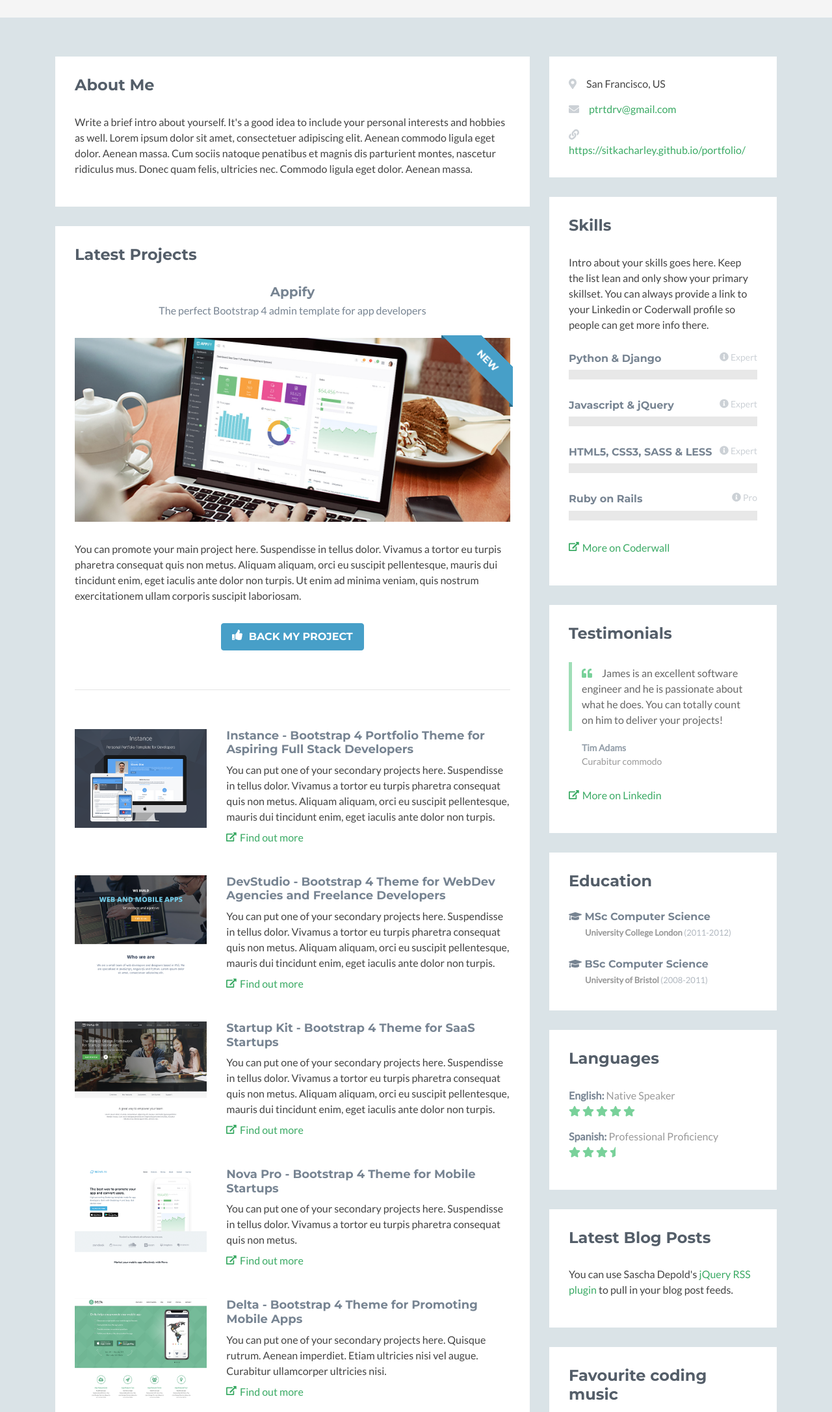
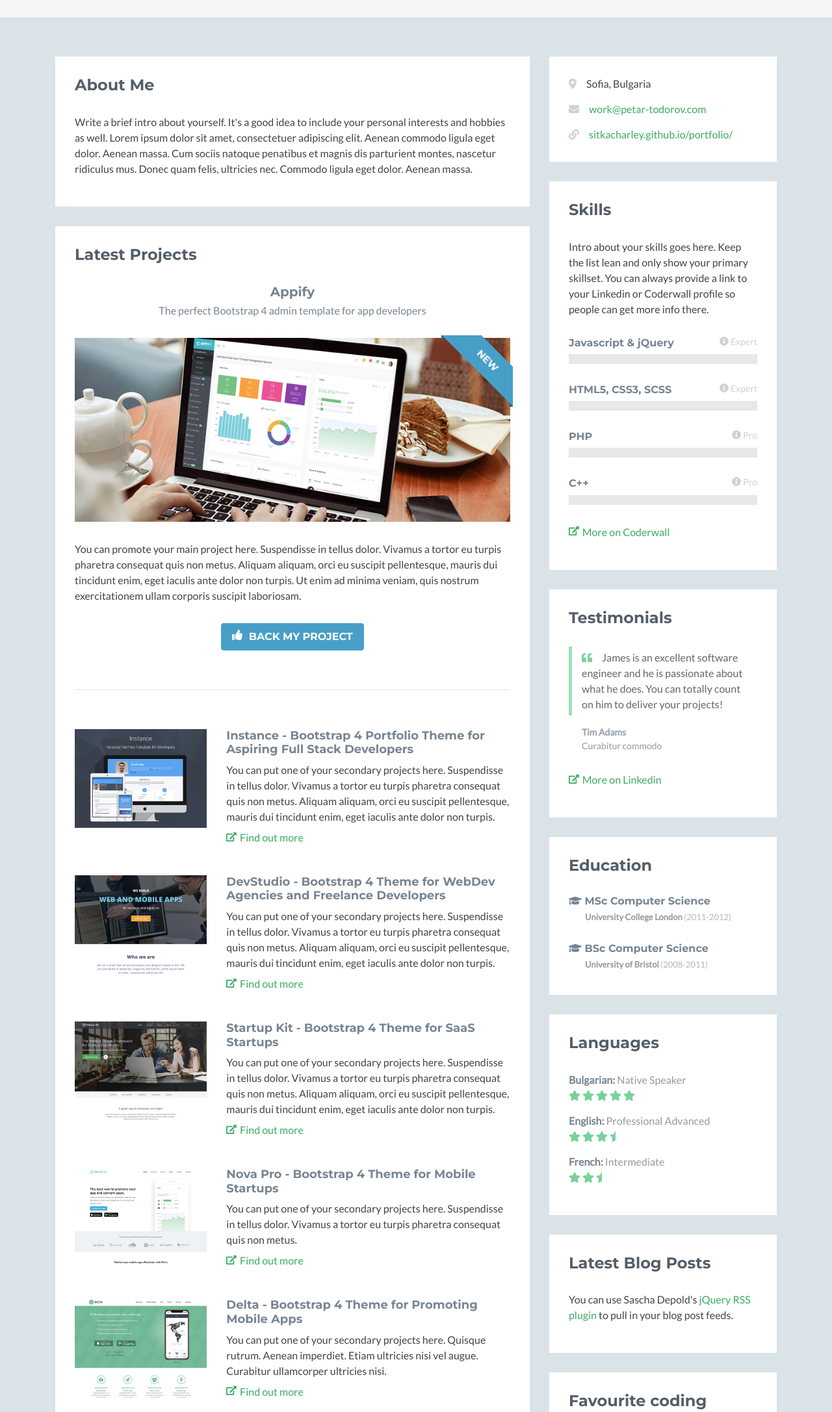
Before and after one commit to SitkaCharley/portfolio, a plain HTML site: page index.html in a window 1280 px wide. Shown: the part 220-2393 px from the top of the page at 65% size. Drawn offline with nearby package versions, Linux system fonts and the light colour scheme; no server answers; some icons are missing.

Commit message:
Update CV text

```diff
--- a/assets/js/main.js
+++ b/assets/js/main.js
@@ -60,11 +60,11 @@ jQuery(document).ready(function($) {
     );
 
     /* Github Calendar - https://github.com/IonicaBizau/github-calendar */
-    new GitHubCalendar("#github-graph", "IonicaBizau");
+    new GitHubCalendar("#github-graph", "SitkaCharley");
 
 
     /* Github Activity Feed - https://github.com/caseyscarborough/github-activity */
-    GitHubActivity.feed({ username: "mdo", selector: "#ghfeed" });
+    GitHubActivity.feed({ username: "SitkaCharley", selector: "#ghfeed" });
 
 
 });
--- a/index.html
+++ b/index.html
@@ -22,7 +22,7 @@
     <!-- github calendar css -->
     <link rel="stylesheet" href="assets/plugins/github-calendar/dist/github-calendar.css">
     <!-- github acitivity css -->
-    <link rel="stylesheet" href="http://cdnjs.cloudflare.com/ajax/libs/octicons/2.0.2/octicons.min.css">
+    <link rel="stylesheet" href="https://cdnjs.cloudflare.com/ajax/libs/octicons/2.0.2/octicons.min.css">
     <link rel="stylesheet" href="assets/plugins/github-activity/github-activity-0.1.5.min.css">
 
     <!-- Theme CSS -->
@@ -44,7 +44,7 @@
                     <li class="list-inline-item"><a href="https://stackoverflow.com/users/1353723/0xc0deguru"><i class="fab fa-stack-overflow"></i></a></li>
                 </ul>
             </div><!--//profile-->
-            <a class="btn btn-cta-primary float-right" href="mailto:ptrtdrv@gmail.com" target="_blank"><i class="fas fa-paper-plane"></i> Contact Me</a>
+            <a class="btn btn-cta-primary float-right" href="mailto:work@petar-todorov.com" target="_blank"><i class="fas fa-paper-plane"></i> Contact Me</a>
         </div><!--//container-->
     </header><!--//header-->
 
@@ -212,9 +212,9 @@
                         <h2 class="heading sr-only">Basic Information</h2>
                         <div class="content">
                             <ul class="list-unstyled">
-                                <li><i class="fas fa-map-marker-alt"></i><span class="sr-only">Location:</span>San Francisco, US</li>
-                                <li><i class="fas fa-envelope"></i><span class="sr-only">Email:</span><a href="#">ptrtdrv@gmail.com</a></li>
-                                <li><i class="fas fa-link"></i><span class="sr-only">Website:</span><a href="#">https://sitkacharley.github.io/portfolio/</a></li>
+                                <li><i class="fas fa-map-marker-alt"></i><span class="sr-only">Location:</span>Sofia, Bulgaria</li>
+                                <li><i class="fas fa-envelope"></i><span class="sr-only">Email:</span><a href="#">work@petar-todorov.com</a></li>
+                                <li><i class="fas fa-link"></i><span class="sr-only">Website:</span><a href="#">sitkacharley.github.io/portfolio/</a></li>
                             </ul>
                         </div><!--//content-->
                     </div><!--//section-inner-->
@@ -230,14 +230,6 @@
                             <div class="skillset">
 
                                 <div class="item">
-                                    <h3 class="level-title">Python &amp; Django<span class="level-label" data-toggle="tooltip" data-placement="left" data-animation="true" title="You can use the tooltip to explain more about your skill level..."><i class="fas fa-info-circle"></i>Expert</span></h3>
-                                    <div class="level-bar">
-                                        <div class="level-bar-inner" data-level="96%">
-                                        </div>
-                                    </div><!--//level-bar-->
-                                </div><!--//item-->
-
-                                <div class="item">
                                     <h3 class="level-title">Javascript &amp; jQuery<span class="level-label" data-toggle="tooltip" data-placement="left" data-animation="true" title="You can use the tooltip to explain more about your skill level..."><i class="fas fa-info-circle"></i>Expert</span></h3>
                                     <div class="level-bar">
                                         <div class="level-bar-inner" data-level="96%">
@@ -246,7 +238,7 @@
                                 </div><!--//item-->
 
                                 <div class="item">
-                                    <h3 class="level-title">HTML5, CSS3, SASS &amp; LESS<span class="level-label" data-toggle="tooltip" data-placement="left" data-animation="true" title="You can use the tooltip to explain more about your skill level..."><i class="fas fa-info-circle"></i>Expert</span></h3>
+                                    <h3 class="level-title">HTML5, CSS3, SCSS<span class="level-label" data-toggle="tooltip" data-placement="left" data-animation="true" title="You can use the tooltip to explain more about your skill level..."><i class="fas fa-info-circle"></i>Expert</span></h3>
                                     <div class="level-bar">
                                         <div class="level-bar-inner" data-level="96%">
                                         </div>
@@ -254,7 +246,15 @@
                                 </div><!--//item-->
 
                                 <div class="item">
-                                    <h3 class="level-title">Ruby on Rails<span class="level-label" data-toggle="tooltip" data-placement="left" data-animation="true" title="You can use the tooltip to explain more about your skill level..."><i class="fas fa-info-circle"></i>Pro</span></h3>
+                                    <h3 class="level-title">PHP<span class="level-label" data-toggle="tooltip" data-placement="left" data-animation="true" title="You can use the tooltip to explain more about your skill level..."><i class="fas fa-info-circle"></i>Pro</span></h3>
+                                    <div class="level-bar">
+                                        <div class="level-bar-inner" data-level="85%">
+                                        </div>
+                                    </div><!--//level-bar-->
+                                </div><!--//item-->
+
+                                <div class="item">
+                                    <h3 class="level-title">C++<span class="level-label" data-toggle="tooltip" data-placement="left" data-animation="true" title="You can use the tooltip to explain more about your skill level..."><i class="fas fa-info-circle"></i>Pro</span></h3>
                                     <div class="level-bar">
                                         <div class="level-bar-inner" data-level="85%">
                                         </div>
@@ -306,12 +306,16 @@
                         <div class="content">
                             <ul class="list-unstyled">
                                 <li class="item">
-                                    <span class="title"><strong>English:</strong></span>
+                                    <span class="title"><strong>Bulgarian:</strong></span>
                                     <span class="level">Native Speaker <br class="visible-xs"/><i class="fas fa-star"></i> <i class="fas fa-star"></i> <i class="fas fa-star"></i> <i class="fas fa-star"></i> <i class="fas fa-star"></i> </span>
                                 </li><!--//item-->
                                 <li class="item">
-                                    <span class="title"><strong>Spanish:</strong></span>
-                                    <span class="level">Professional Proficiency <br class="visible-sm visible-xs"/><i class="fas fa-star"></i> <i class="fas fa-star"></i> <i class="fas fa-star"></i> <i class="fas fa-star-half"></i></span>
+                                    <span class="title"><strong>English:</strong></span>
+                                    <span class="level">Professional Advanced<br class="visible-sm visible-xs"/><i class="fas fa-star"></i> <i class="fas fa-star"></i> <i class="fas fa-star"></i> <i class="fas fa-star-half"></i></span>
+                                </li><!--//item-->
+                                <li class="item">
+                                    <span class="title"><strong>French:</strong></span>
+                                    <span class="level">Intermediate<br class="visible-sm visible-xs"/><i class="fas fa-star"></i> <i class="fas fa-star"></i> <i class="fas fa-star-half"></i></span>
                                 </li><!--//item-->
                             </ul>
                         </div><!--//content-->
@@ -408,7 +412,7 @@
     <!-- github calendar plugin -->
     <script type="text/javascript" src="assets/plugins/github-calendar/dist/github-calendar.min.js"></script>
     <!-- github activity plugin -->
-    <script type="text/javascript" src="http://cdnjs.cloudflare.com/ajax/libs/mustache.js/0.7.2/mustache.min.js"></script>
+    <script type="text/javascript" src="https://cdnjs.cloudflare.com/ajax/libs/mustache.js/0.7.2/mustache.min.js"></script>
     <script type="text/javascript" src="assets/plugins/github-activity/github-activity-0.1.5.min.js"></script>
     <!-- custom js -->
     <script type="text/javascript" src="assets/js/main.js"></script>
```
